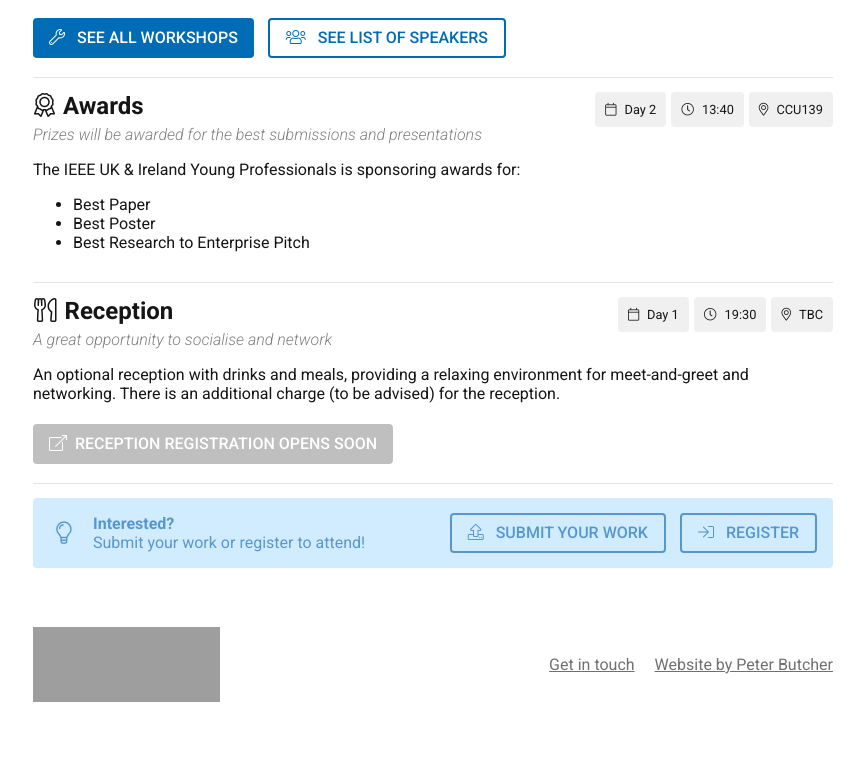
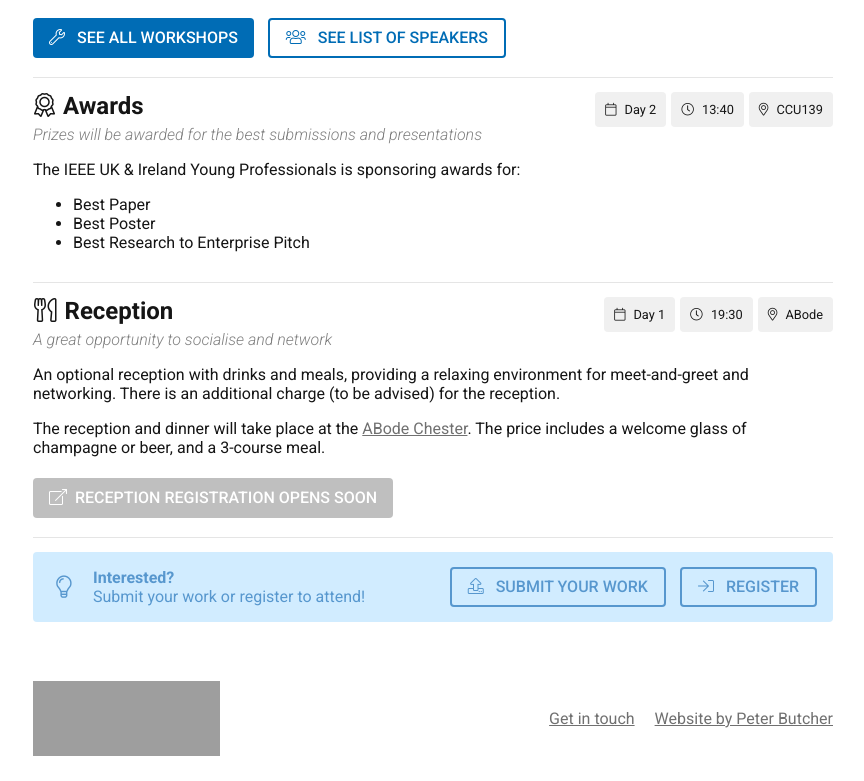
Before and after one commit to PButcher/uoc-ieee-symposium-website-2018, a website: page static/features/index.html in a window 1280 px wide. Shown: the part 1535-2316 px from the top of the page, without its empty margins (207-1071 px from the left). Before the commit the page ends 2262 px from the top, so only its background shows below. Drawn offline with nearby package versions, Linux system fonts and the light colour scheme; files that its build step writes are made by us from their sources; grey boxes are pictures that could not be loaded.

Commit message:
Adds hotel venue

```diff
--- a/static/features/index.html
+++ b/static/features/index.html
@@ -164,10 +164,11 @@
             <div class="section__title-tidbits">
               <span><i class="fal fa-calendar"></i>Day 1</span>
               <span><i class="fal fa-clock"></i>19:30</span>
-              <span><i class="fal fa-map-marker-alt"></i>TBC</span>
+              <span><i class="fal fa-map-marker-alt"></i>ABode</span>
             </div>
           </div>
           <p>An optional reception with drinks and meals, providing a relaxing environment for meet-and-greet and networking. There is an additional charge (to be advised) for the reception.</p>
+          <p>The reception and dinner will take place at the <a href="https://www.abodechester.co.uk/" target="_blank">ABode Chester</a>. The price includes a welcome glass of champagne or beer, and a 3-course meal.</p>
           <a href="../register" class="button" disabled><i class="fal fa-external-link"></i>Reception Registration Opens Soon</a>
         </section>
         <section>
```
Also changed, not shown: static/schedule/index.html (+1 -1 lines).
